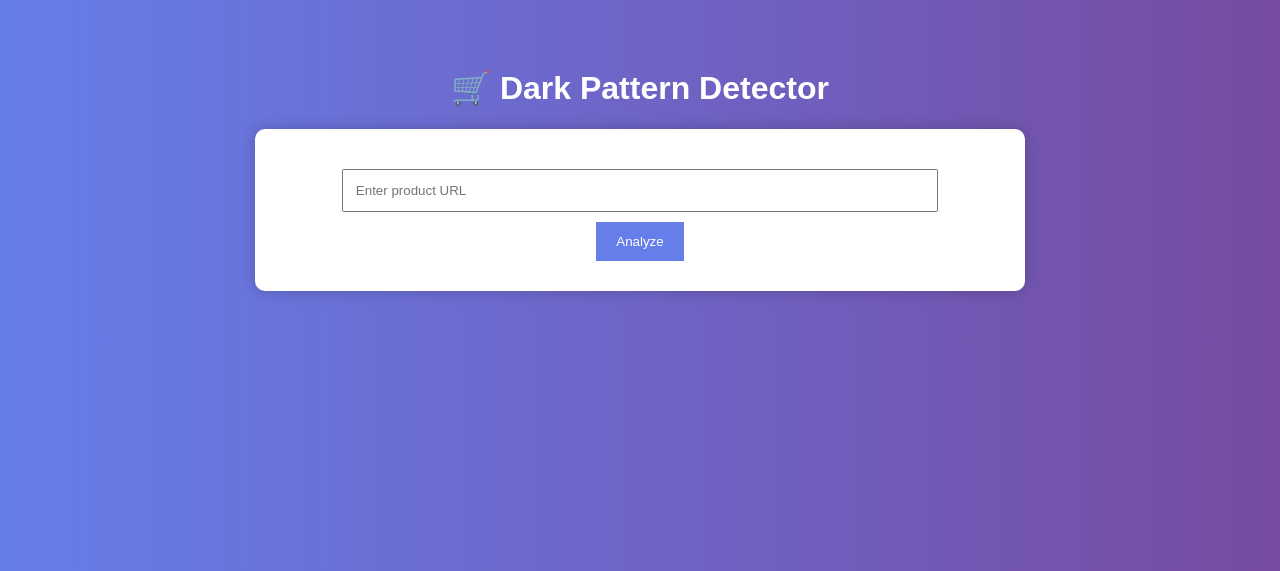
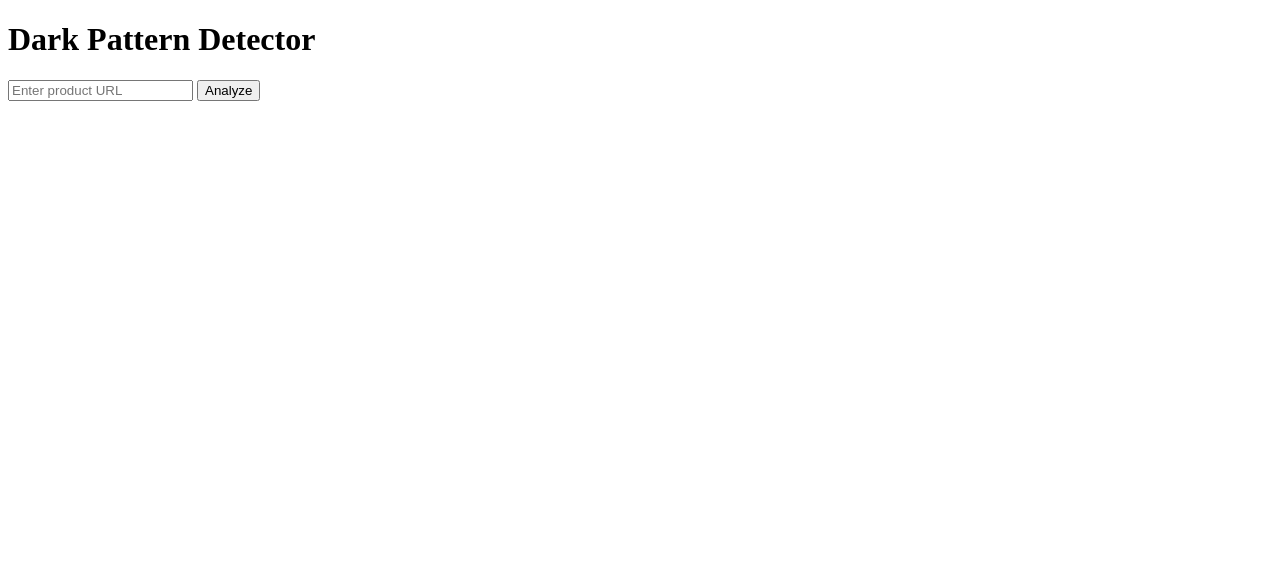
Before and after one commit to pracheetasundaramoorthy-code/dark-pattern-detector, a Flask app: page / in a window 1280 px wide. Shown: the top 571 px of the page. Run offline with Flask 3, Linux system fonts and the light colour scheme.

Commit message:
Update index.html

```diff
--- a/templates/index.html
+++ b/templates/index.html
@@ -2,59 +2,13 @@
 <html>
 <head>
     <title>Dark Pattern Detector</title>
-    <style>
-        body {
-            font-family: Arial, sans-serif;
-            background: linear-gradient(to right, #667eea, #764ba2);
-            color: white;
-            text-align: center;
-            padding: 40px;
-        }
-
-        .container {
-            background: white;
-            color: black;
-            padding: 30px;
-            border-radius: 10px;
-            width: 60%;
-            margin: auto;
-            box-shadow: 0 0 15px rgba(0,0,0,0.2);
-        }
-
-        input {
-            width: 80%;
-            padding: 12px;
-            margin: 10px;
-        }
-
-        button {
-            padding: 12px 20px;
-            background: #667eea;
-            color: white;
-            border: none;
-            cursor: pointer;
-        }
-
-        .high { color: red; }
-        .medium { color: orange; }
-        .low { color: green; }
-
-        .highlight {
-            background: yellow;
-            font-weight: bold;
-        }
-    </style>
 </head>
-
 <body>
 
-    <h1>🛒 Dark Pattern Detector</h1>
-
-    <div class="container">
+<h1>Dark Pattern Detector</h1>
 
 <form method="POST">
     <input type="text" name="url" placeholder="Enter product URL" required>
-            <br>
     <button type="submit">Analyze</button>
 </form>
 
@@ -62,24 +16,23 @@
     {% if result.error %}
         <p>{{ result.error }}</p>
     {% else %}
-
-                <h2>Score: {{ result.score }}</h2>
-
-                <h3 class="{% if result.score > 70 %}high{% elif result.score > 30 %}medium{% else %}low{% endif %}">
-                    {{ result.message }}
-                </h3>
+        <h2>Manipulation Score: {{ result.score }}</h2>
 
         <h3>Detected Patterns:</h3>
         <ul>
-                    {% for word, category in result.patterns %}
-                        <li><span class="highlight">{{ word }}</span> → {{ category }}</li>
+            {% for p in result.patterns %}
+                <li>{{ p }}</li>
             {% endfor %}
         </ul>
 
+        <h3>Highlighted Text:</h3>
+        <ul>
+            {% for h in result.highlights %}
+                <li>{{ h }}</li>
+            {% endfor %}
+        </ul>
     {% endif %}
 {% endif %}
 
-    </div>
-
 </body>
 </html>
```
Lines whose indentation alone changed are shown as unchanged.
